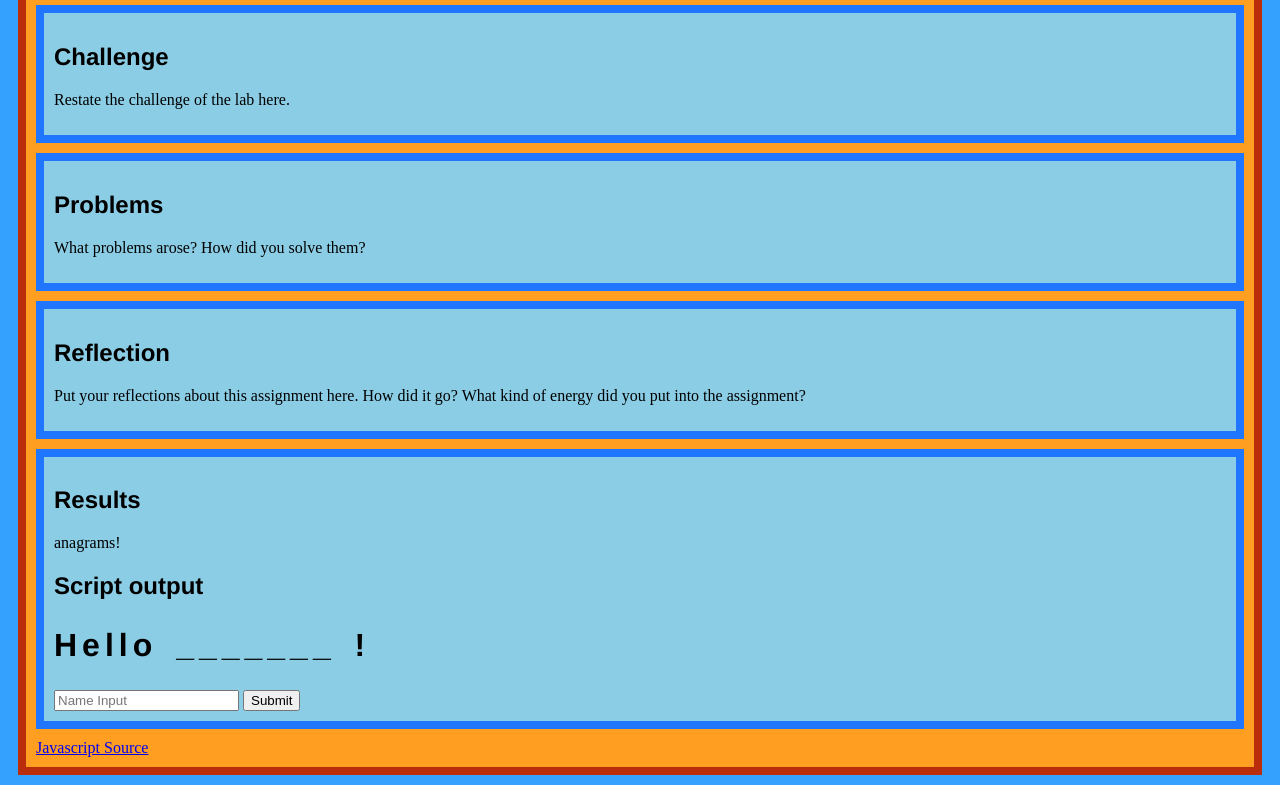
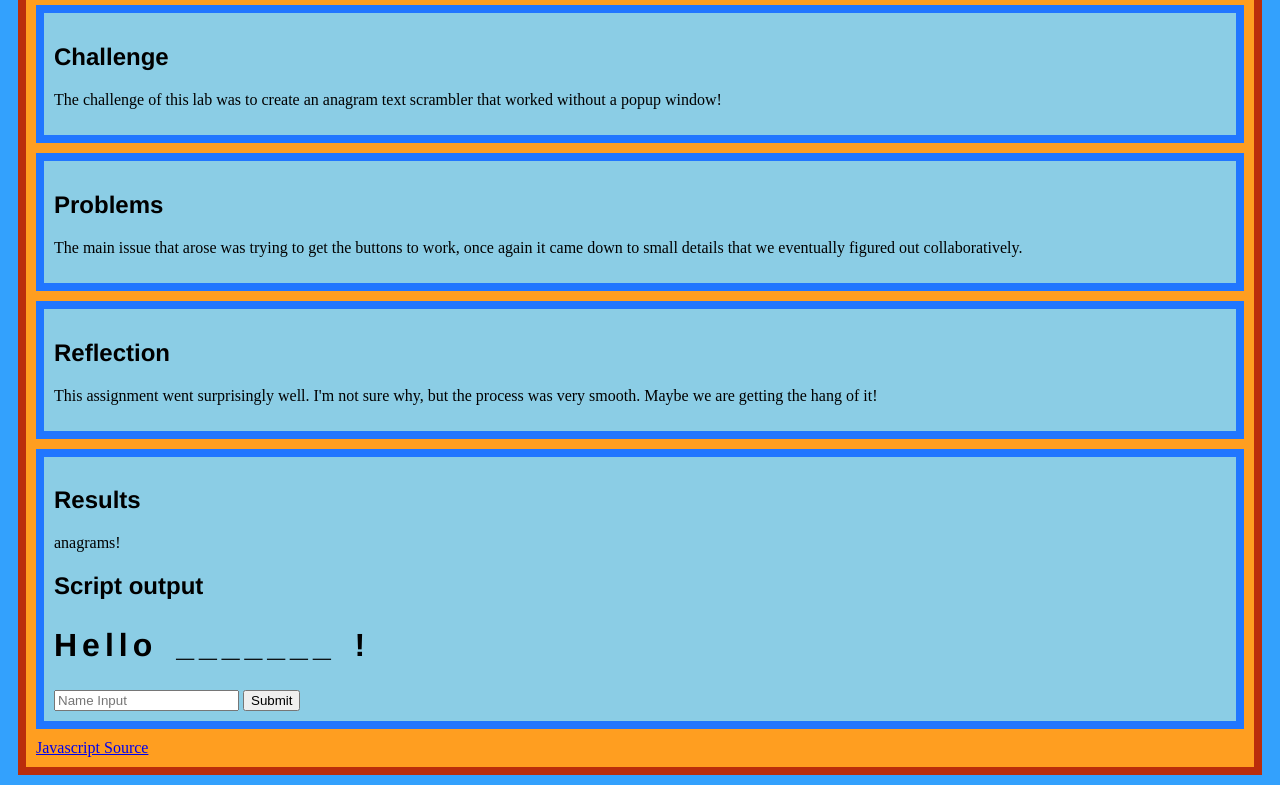
Before and after one commit to andersonmaya/art101, a plain HTML site: page lab11/index.html in a window 1280 px wide. Shown: the part 113-898 px from the top of the page. Drawn offline with nearby package versions, Linux system fonts and the light colour scheme.

Commit message:
push
push

```diff
--- a/lab11/index.html
+++ b/lab11/index.html
@@ -21,17 +21,17 @@
                 <h1>Lab 11 - Javascript events and forms</h1>
                 <div id="challenge" class="minor-section">
                         <h2>Challenge</h2>
-                        <p>Restate the challenge of the lab here.</p>
+                        <p>The challenge of this lab was to create an anagram text scrambler that worked without a popup window!</p>
                 </div>
 
                 <div id="problems" class="minor-section">
                         <h2>Problems</h2>
-                        <p>What problems arose? How did you solve them? </p>
+                        <p>The main issue that arose was trying to get the buttons to work, once again it came down to small details that we eventually figured out collaboratively.</p>
                 </div>
 
                 <div id="reflection" class="minor-section">
                         <h2>Reflection</h2>
-                        <p>Put your reflections about this assignment here. How did it go? What kind of energy did you put into the assignment? </p>
+                        <p>This assignment went surprisingly well. I'm not sure why, but the process was very smooth. Maybe we are getting the hang of it!</p>
                 </div>
 
                 <div id="results" class="minor-section">
@@ -45,13 +45,9 @@
                             <button id="submit">Submit</button>
                 </div>
             </section>
-
-
             <nav id="links">
                 <a href="js/lab11.js">Javascript Source</a>
             </nav>
-
-
         </main>
     </body>
     </html>
```
Also changed, not shown: lab12/index.html (added), lab13/index.html (added), 3 other files.
